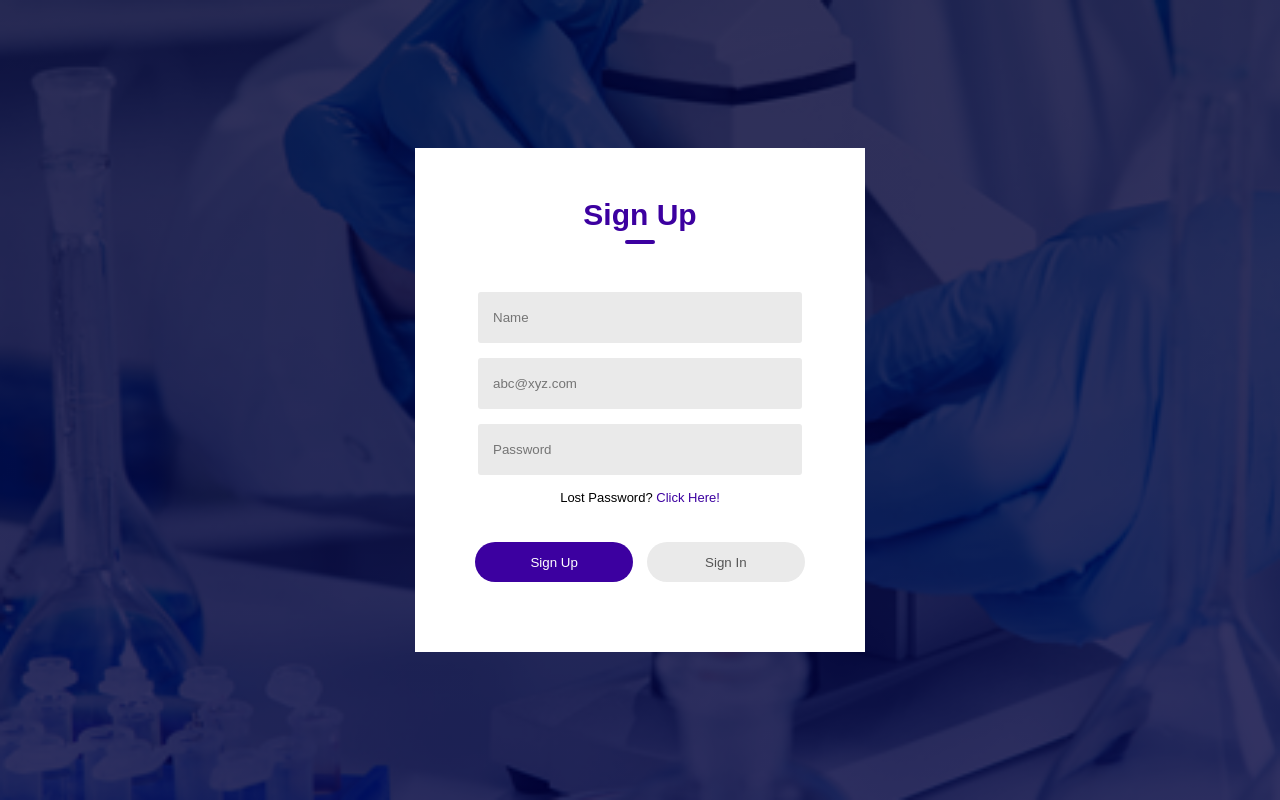
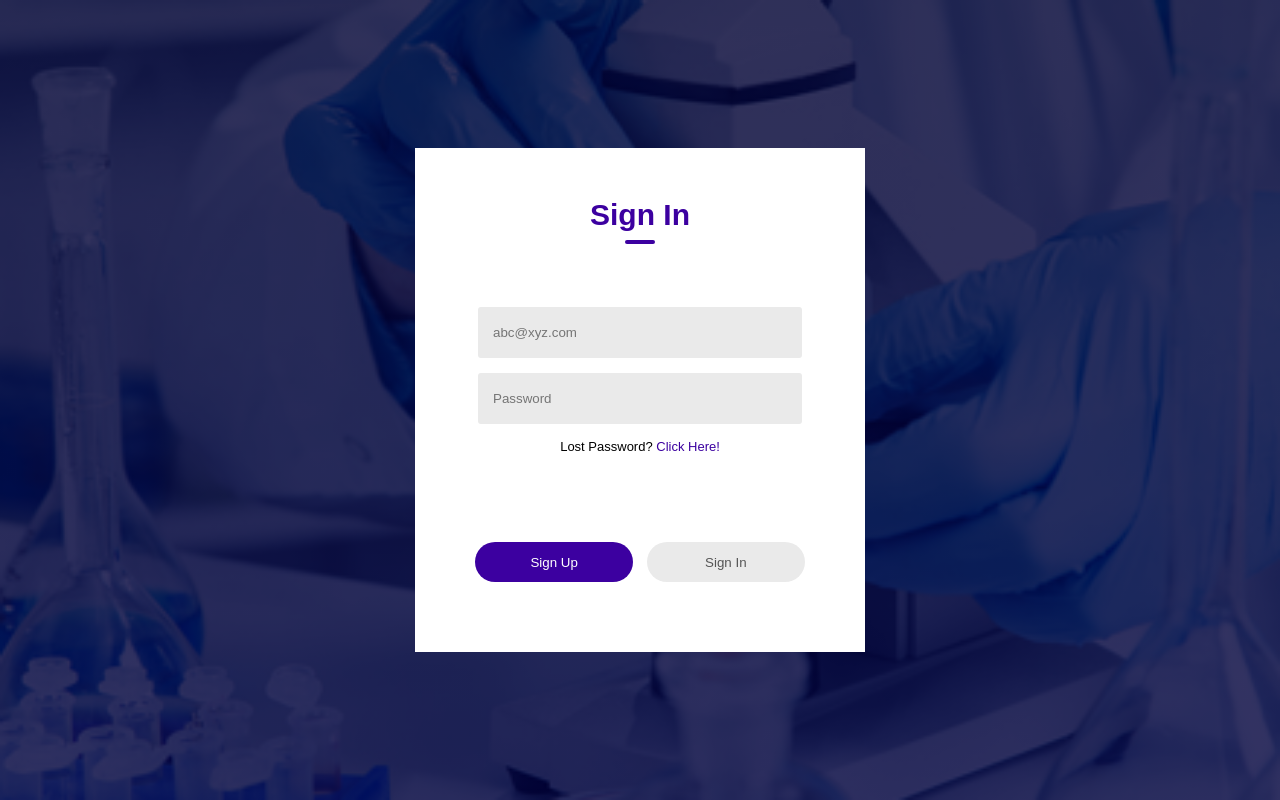
Before and after one commit to Abhinaba006/malaria006, a website: page public/signIn.html in a window 1280 px wide. Both pictures are taken after a click on the button "Sign In". Drawn offline with Linux system fonts and the light colour scheme.

Commit message:
sign in -- html

```diff
--- a/public/signIn.html
+++ b/public/signIn.html
@@ -38,23 +38,21 @@
         </div>
 
         <script>
-            let signUpBtn = document.getElementById(signUpBtn);
-            let signInBtn = document.getElementById(signInBtn);
-            let nameField = document.getElementById(nameField);
-            let title = document.getElementById(title);
+            let signUpBtn = document.getElementById("signUpBtn");
+            let signInBtn = document.getElementById("signInBtn");
+            let nameField = document.getElementById("nameField");
+            let title = document.getElementById("title");
 
             signInBtn.onclick = function(){
-                console.log("I");
                 nameField.style.maxHeight= "0"; // hidden
 
                 title.innerHTML = "Sign In";
 
-                signUpBtn.classList.add("disabled");
-                signInBtn.classList.remove("disabled");
+                this.signUpBtn.classList.add("disabled");
+                this.signInBtn.classList.remove("disabled");
             }
 
-            signInBtn.onclick = function(){
-                console.log("U");
+            signUpBtn.onclick = function(){
                 nameField.style.maxHeight= "60px"; // hidden
 
                 title.innerHTML = "Sign Up";
```
